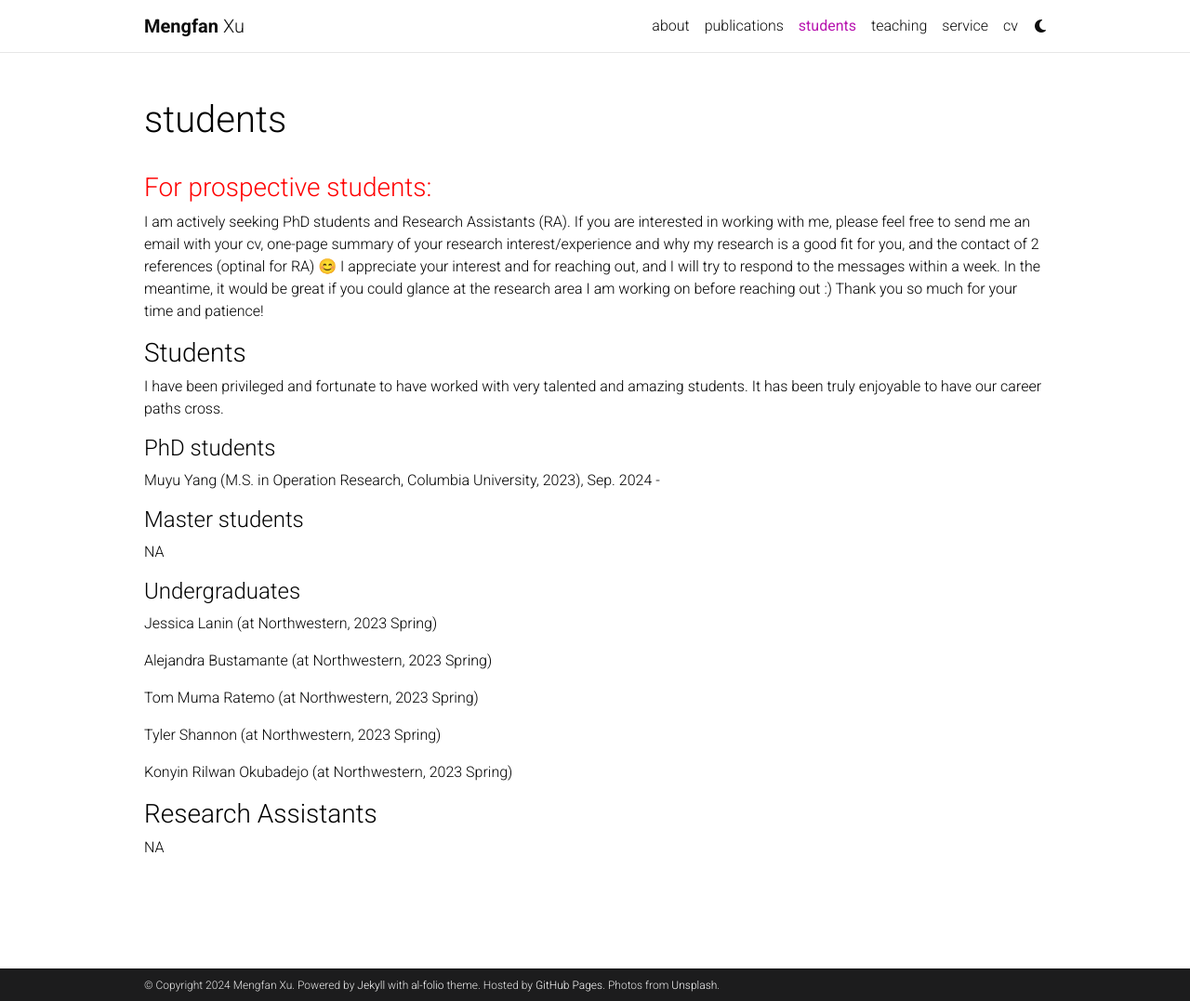
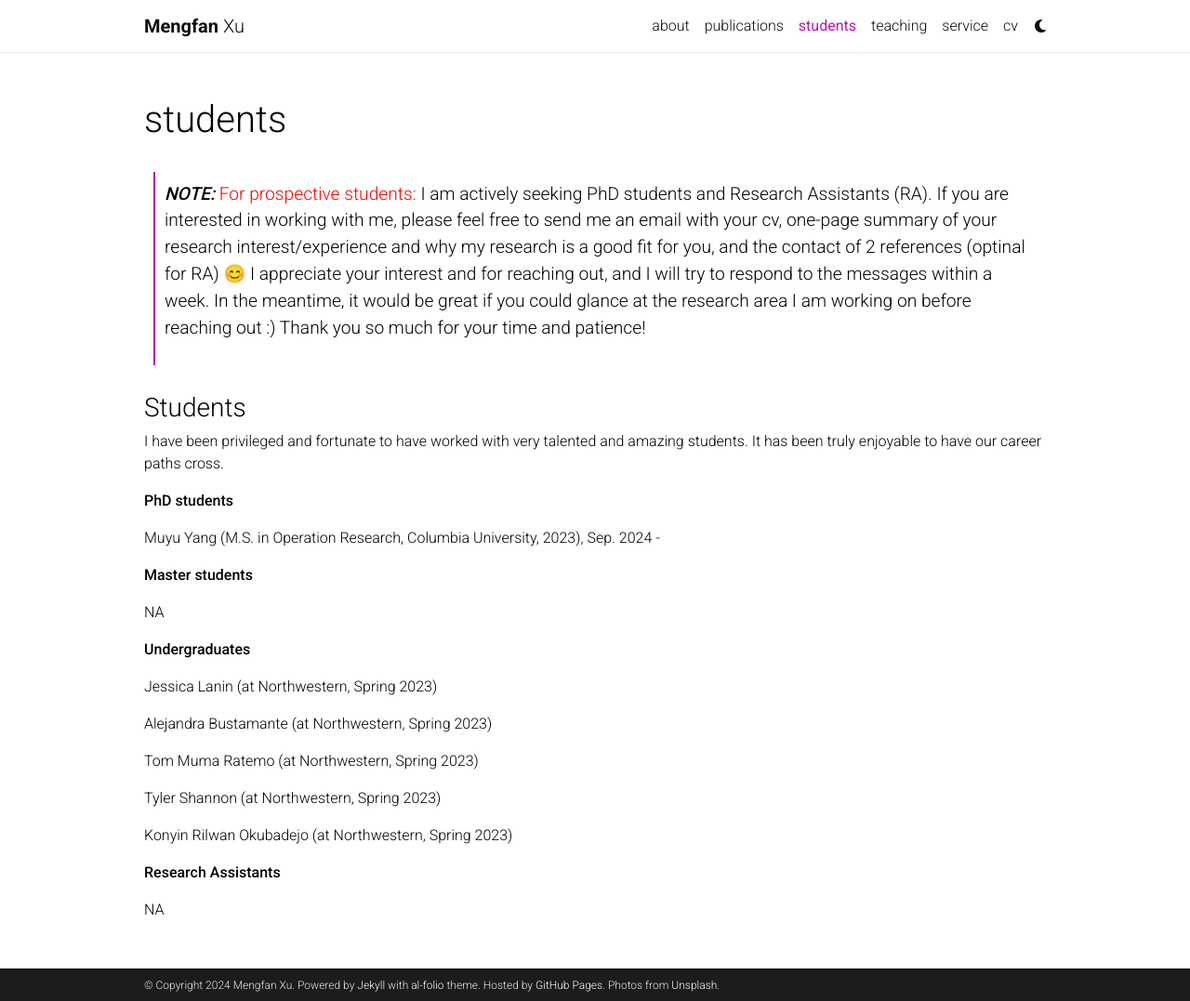
Before and after one commit to mengfanxu1997/mengfanxu1997.github.io, a Jekyll site: the page built from _pages/students.md, in a window 1280 px wide and 1077 px high. Shown: the whole window at 93% size. Built offline with Jekyll 4.4.1, drawn with Linux system fonts in a browser that asks for light colours; emoji names are drawn with the system emoji font; comment, search, counter and statistics services are not loaded; a style sheet for code colours, icons or effects is not loaded.

Commit message:
Update students.md

```diff
--- a/_pages/students.md
+++ b/_pages/students.md
@@ -9,34 +9,35 @@
 
 
 
-### <span style='color: red;'>For prospective students:</span>
-
-I am actively seeking PhD students and Research Assistants (RA). If you are interested in working with me, please feel free to send me an email with your cv, one-page summary of your research interest/experience and why my research is a good fit for you, and the contact of 2 references (optinal for RA) :blush: I appreciate your interest and for reaching out, and I will try to respond to the messages within a week. In the meantime, it would be great if you could glance at the research area I am working on before reaching out :) Thank you so much for your time and patience!
+> **_NOTE:_** <span style='color: red;'>For prospective students:</span> I am actively seeking PhD students and Research Assistants (RA). If you are interested in working with me, please feel free to send me an email with your cv, one-page summary of your research interest/experience and why my research is a good fit for you, and the contact of 2 references (optinal for RA) :blush: I appreciate your interest and for reaching out, and I will try to respond to the messages within a week. In the meantime, it would be great if you could glance at the research area I am working on before reaching out :) Thank you so much for your time and patience!
 
 ### Students
 
 I have been privileged and fortunate to have worked with very talented and amazing students. It has been truly enjoyable to have our career paths cross.
 
-#### PhD students
+**PhD students**
 
 Muyu Yang (M.S. in Operation Research, Columbia University, 2023), Sep. 2024 -
 
-#### Master students
+
+**Master students**
 
 NA
 
-#### Undergraduates
 
-Jessica Lanin (at Northwestern, 2023 Spring)
+**Undergraduates**
 
-Alejandra Bustamante (at Northwestern, 2023 Spring)
+Jessica Lanin (at Northwestern, Spring 2023)
 
-Tom Muma Ratemo (at Northwestern, 2023 Spring)
+Alejandra Bustamante (at Northwestern, Spring 2023)
 
-Tyler Shannon (at Northwestern, 2023 Spring)
+Tom Muma Ratemo (at Northwestern, Spring 2023)
 
-Konyin Rilwan Okubadejo (at Northwestern, 2023 Spring)
+Tyler Shannon (at Northwestern, Spring 2023)
 
-### Research Assistants
+Konyin Rilwan Okubadejo (at Northwestern, Spring 2023)
+
+
+**Research Assistants**
 
 NA
```
